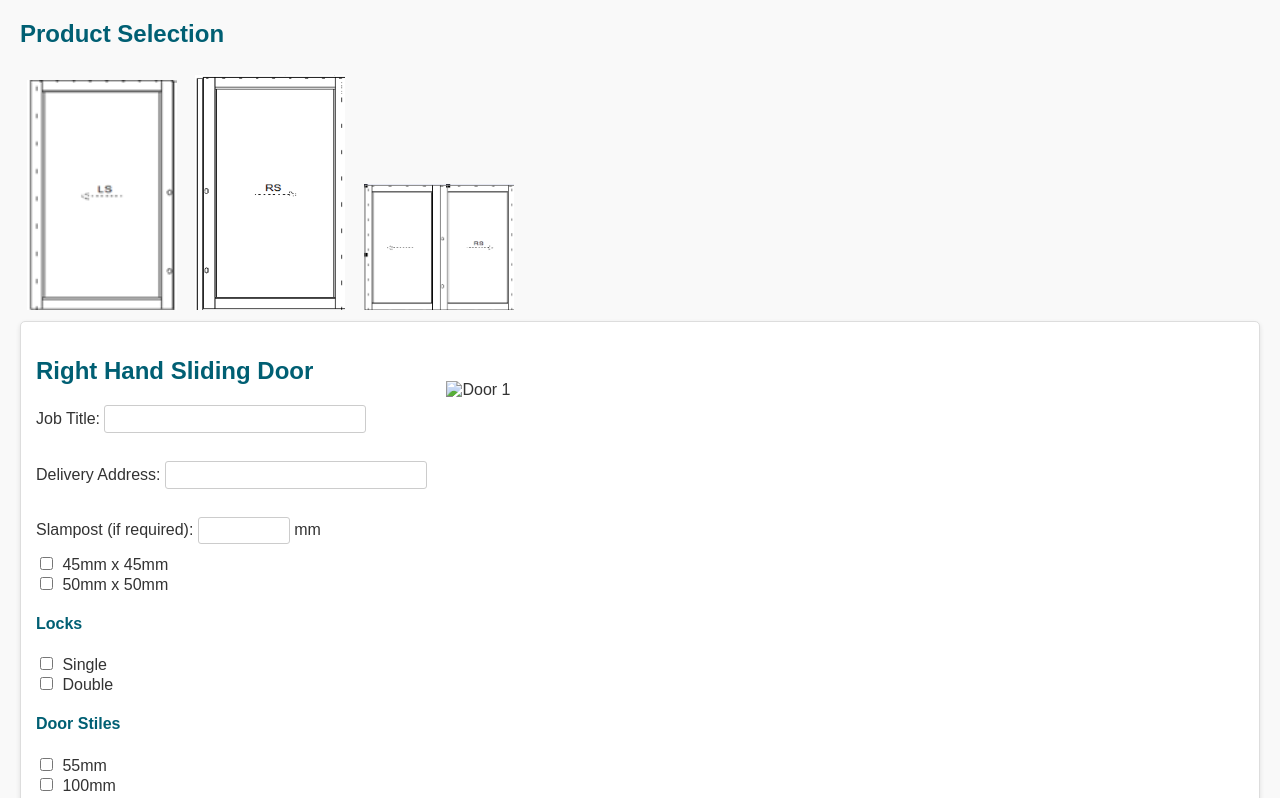
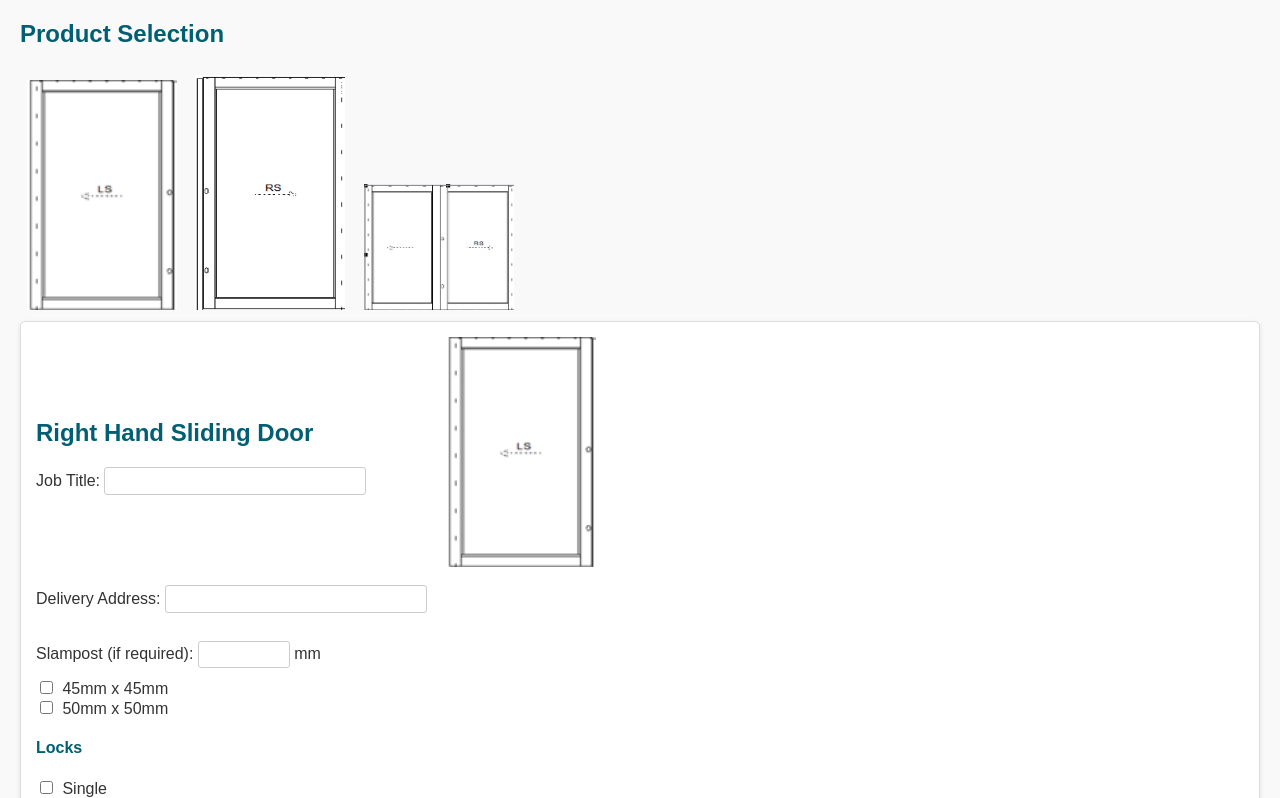
Before and after one commit to jonhou555/test, a plain HTML site: page index.html in a window 1280 px wide. Both pictures are taken after a click on the picture 102 px from the left and 194 px from the top of the page. Shown: the top 798 px of the page. Drawn offline with nearby package versions, Linux system fonts and the light colour scheme.

Commit message:
index.html

```diff
--- a/index.html
+++ b/index.html
@@ -99,7 +99,7 @@ function downloadPDF(door) {
     <h2>Right Hand Sliding Door</h2>
     <label>Job Title: <input type="text" style="width: 250px; font-size: 14px;"></label><br>
   </div>
-  <img src="door1.png" alt="Door 1" style="width: 150px; margin-left: 80px;">
+  <img src="rightslidingdoor.png" alt="Door 1" style="width: 150px; margin-left: 80px;">
 </div><br>
   <label>Delivery Address: <input type="text" style="width: 250px; font-size: 14px;"></label><br><br>
   <label>Slampost (if required): <input type="text"> mm</label><br>
```
